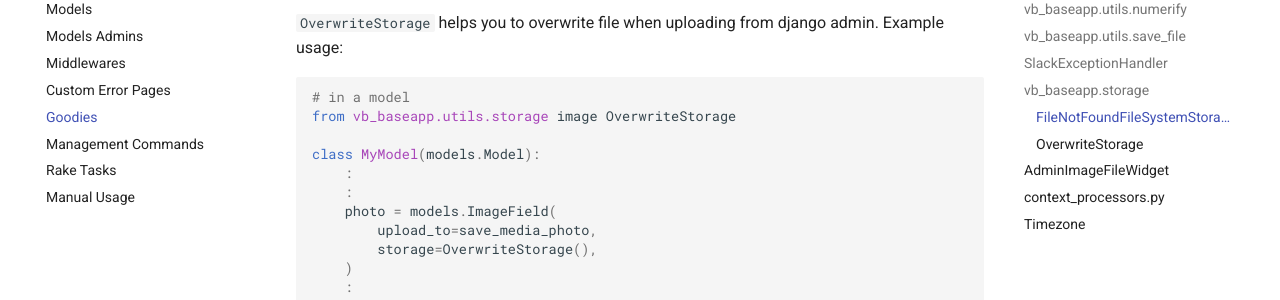
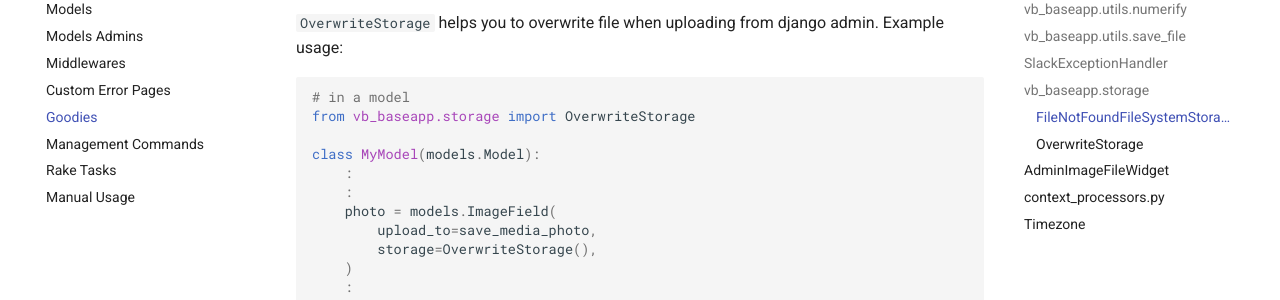
Before and after one commit to vbyazilim/django-vb-baseapp, an MkDocs documentation site: the page built from docs/goodies.md, in a window 1280 px wide and 900 px high, scrolled down 4460 px. Shown: the part 153-453 px from the top of the window. Built offline with MkDocs 1.6.1 and Material for MkDocs 9.7.7, drawn with Linux system fonts in a browser that asks for light colours; comment, search, counter and statistics services are not loaded.

````diff
--- a/docs/goodies.md
+++ b/docs/goodies.md
@@ -229,7 +229,7 @@ admin. Example usage:
 
 ```python
 # in a model
-from vb_baseapp.utils.storage image OverwriteStorage
+from vb_baseapp.storage import OverwriteStorage
 
 class MyModel(models.Model):
     :
````
Also changed, not shown: README.md (+1 -1 lines), 1 other file.
